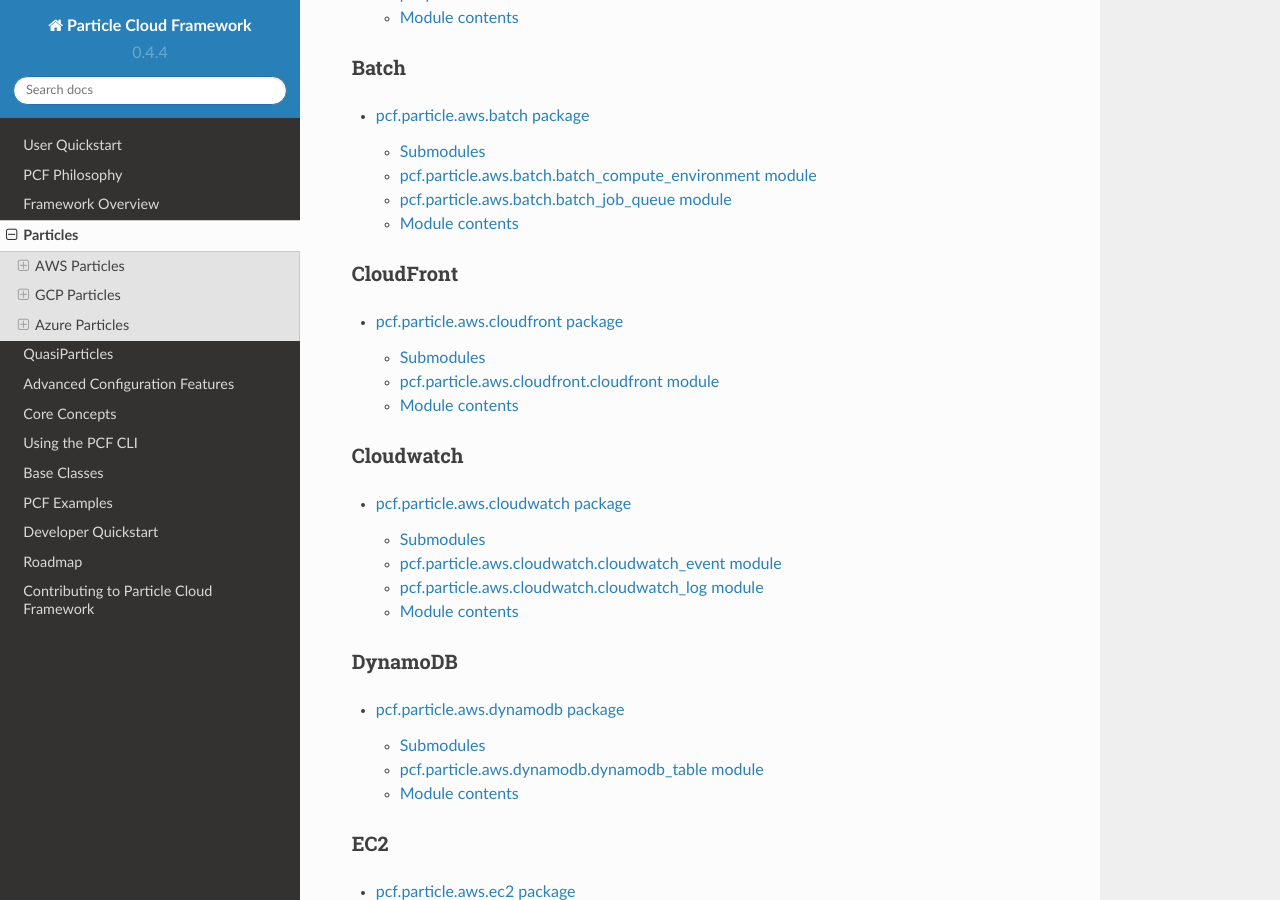
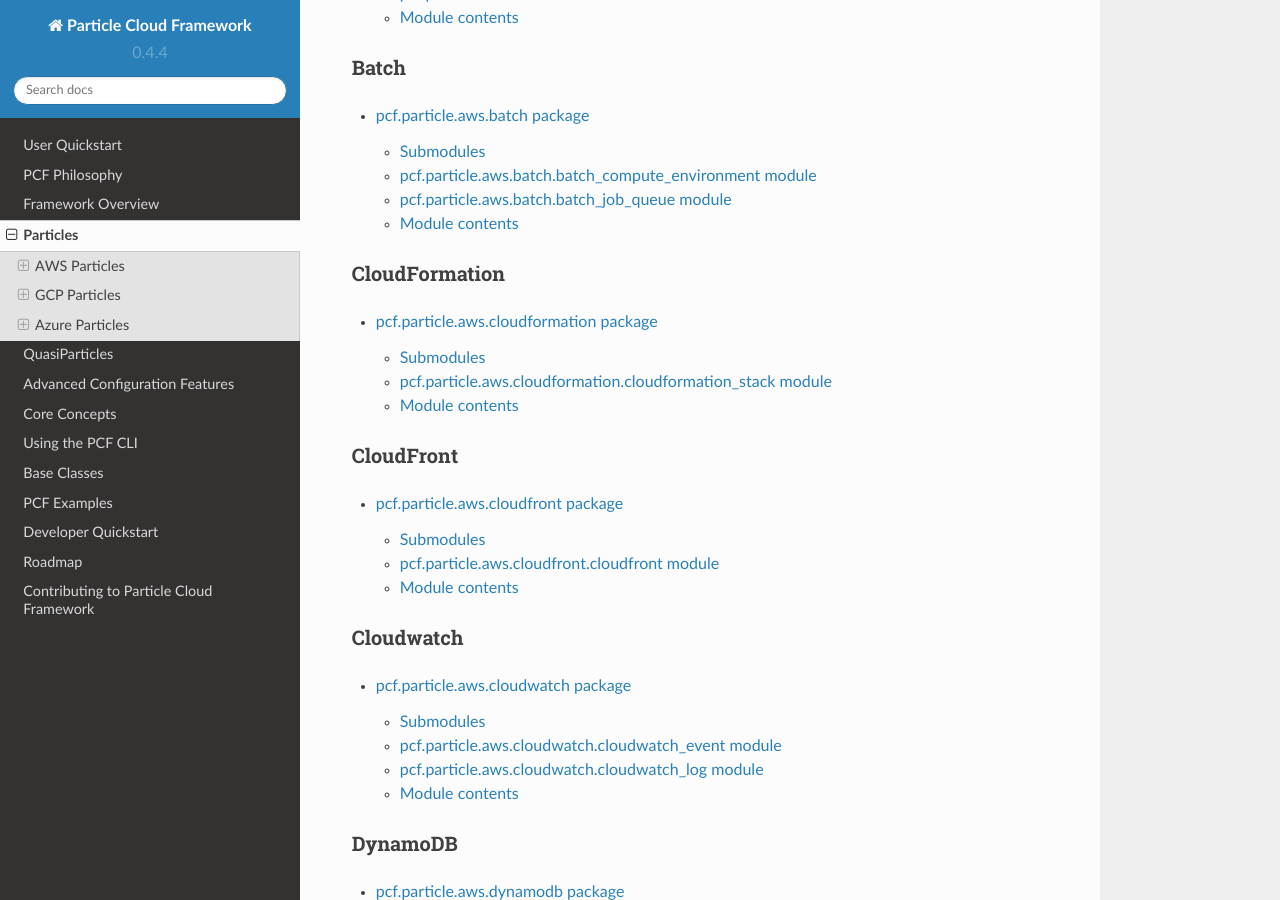
Before and after one commit to capitalone/Particle-Cloud-Framework, a Sphinx documentation site: the page built from docs/source/particlelist.rst, in a window 1280 px wide and 900 px high, scrolled down 392 px. Built offline with Sphinx 7.4.7 and the Read the Docs theme 2.0.0, drawn with Linux system fonts in a browser that asks for light colours; pages that are not in the unit, such as notebooks, are missing from menus.

Commit message:
adding cloudformation to docs

```diff
--- a/docs/source/particlelist.rst
+++ b/docs/source/particlelist.rst
@@ -20,6 +20,13 @@
    :maxdepth: 2
 
    pcf.particle.aws.batch
+
+CloudFormation
+^^^^^^^^^^^^^^^^^^^
+.. toctree::
+   :maxdepth: 2
+
+   pcf.particle.aws.cloudformation
 
 CloudFront
 ^^^^^^^^^^^^^^^^^^^
--- /dev/null
+++ b/docs/source/pcf.particle.aws.cloudformation.rst
@@ -0,0 +1,22 @@
+pcf.particle.aws.cloudformation package
+=======================================
+
+Submodules
+----------
+
+pcf.particle.aws.cloudformation.cloudformation\_stack module
+------------------------------------------------------------
+
+.. automodule:: pcf.particle.aws.cloudformation.cloudformation_stack
+    :members:
+    :undoc-members:
+    :show-inheritance:
+
+
+Module contents
+---------------
+
+.. automodule:: pcf.particle.aws.cloudformation
+    :members:
+    :undoc-members:
+    :show-inheritance:
```
